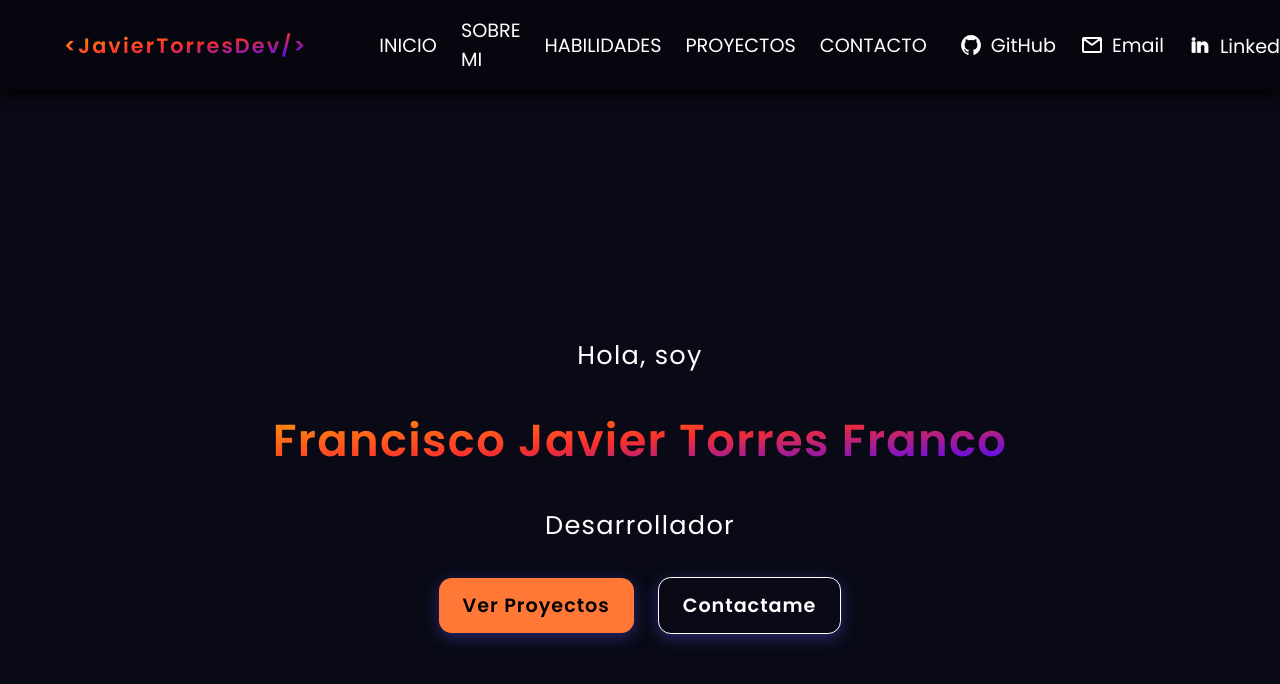
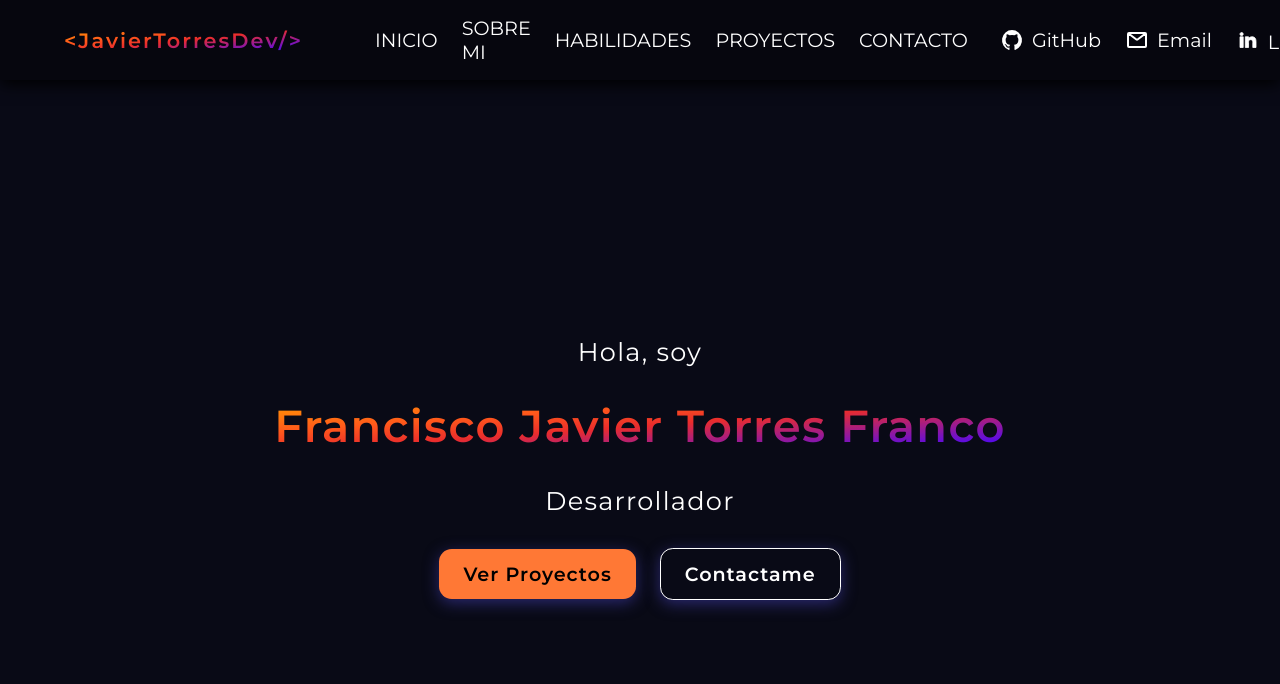
Before and after one commit to Resvier/portfolio, a React (Vite) app: page / in a window 1280 px wide. Shown: the top 684 px of the page. Built offline with nearby package versions, Linux system fonts and the light colour scheme.

Commit message:
changed font

```diff
--- a/index.html
+++ b/index.html
@@ -6,6 +6,9 @@
   <meta name="viewport" content="width=device-width, initial-scale=1.0" />
   <link rel="stylesheet"
     href="https://fonts.googleapis.com/css2?family=Poppins:wght@100;200;300;400;500;600;700;800;900&display=swap">
+  <link href="https://fonts.googleapis.com/css2?family=Montserrat:wght@100..900&display=swap" rel="stylesheet">
+  <link href="https://fonts.googleapis.com/css2?family=Montserrat:wght@100..900&display=swap" rel="stylesheet">
+
 
   <link rel="stylesheet" href="/src/index.css">
   <title>Javier Torres</title>
--- a/src/index.css
+++ b/src/index.css
@@ -1,6 +1,6 @@
 * {
   box-sizing: border-box;
-  font-family: 'Poppins';
+  font-family: 'Montserrat', 'Poppins', 'Roboto', sans-serif;
 }
 
 html {
```
